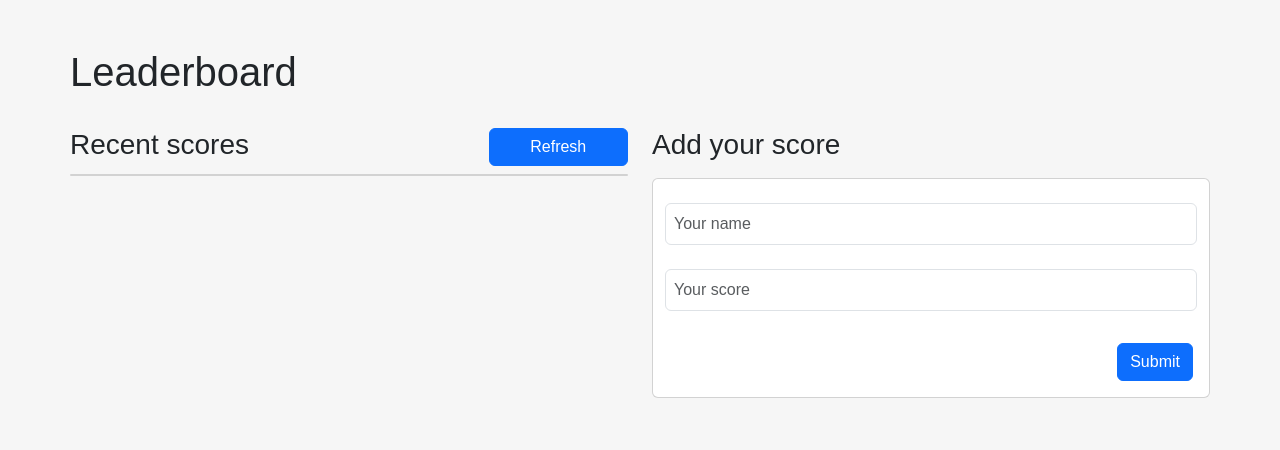
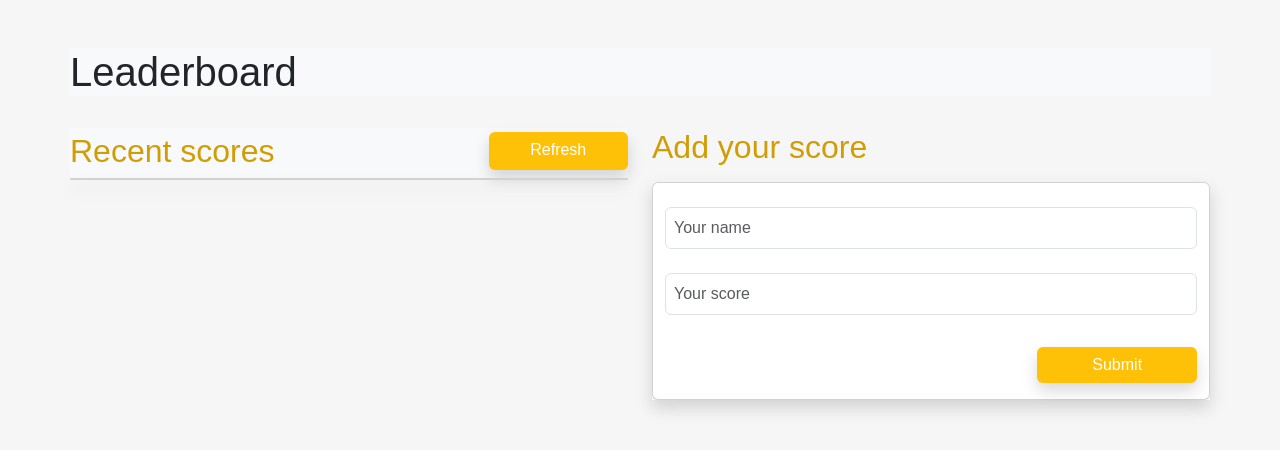
Before and after one commit to ometman/leaderboard, a website built with webpack: page src/index.html in a window 1280 px wide. Built offline with nearby package versions, Linux system fonts and the light colour scheme; no server answers.

Commit message:
Final styling

```diff
--- a/src/index.html
+++ b/src/index.html
@@ -8,16 +8,16 @@
   <body>
      <!--app body container-->
     <div class="container mt-5">
-      <h1 class="row ">Leaderboard</h1>
+      <h1 class="row bg-light">Leaderboard</h1>
       <div class="row gx-5">
         <!--left col-->
         <div class="col-sm-6">
-          <div class="row mt-4">
+          <div class="row mt-4 bg-light">
             <!-- use card-header class later-->
-              <h3 class="col-9 px-0 ">Recent scores</h3>
-              <btn id="score-refresh-btn" class="btn btn-primary btn-md  col-3 mb-2">Refresh</btn>
+              <h2 class="col-9 px-0 pt-1 ">Recent scores</h2>
+              <btn id="score-refresh-btn" class="btn btn-primary btn-md  col-3 mb-2 regular shadow bg-warning mt-1 border-0">Refresh</btn>
           </div>
-          <div class="row display-row">
+          <div class="row display-row regular shadow">
             <div id="display-container" class="card display-container">
             <!--scores listing-->
             </div>
@@ -27,16 +27,16 @@
         <div class="col-sm-6">
           <div class="row mt-4">
             <!-- use card-header class later-->
-            <h3 class="px-0 mb-3">Add your score</h3>
+            <h2 class="px-0 mb-3">Add your score</h2>
           </div>
-          <div class="row">
+          <div class="row regular shadow">
             <div class="card text-right">
               <form id="game-form" class="my-3 text-right">
                 <!-- <label id="name-label" for="name-input" class=".sr-only"> Enter your name</label> -->
                 <input id="name-input" type="text" class=" my-2 border-1 p-2 name form-control" type="text"  placeholder="Your name" required/>
                 <!-- <label id="score-label" for="score-input" class=".sr-only"> Enter your score</label> -->
                 <input id="score-input"  type="number" class="my-4 border-1 p-2 score form-control" type="text" placeholder="Your score" required/>
-                <button id="submit" type="submit" class="submit-score btn btn-primary btn-md mt-2 ">Submit</button>
+                <button id="submit" type="submit" class="submit-score btn btn-primary btn-md mt-2 border-0 bg-warning regular shadow">Submit</button>
               </form>
             </div>
           </div>
--- a/src/modules/showAllScores.js
+++ b/src/modules/showAllScores.js
@@ -6,10 +6,9 @@ const allRecordedScores = async () => {
   const theScores = await recordedScores();
   theScores.forEach((el, elIndex) => {
     const displayScoreList = document.createElement('div');
-    displayScoreList.classList = 'display-scores row pt-2';
+    displayScoreList.classList = 'display-scores row pt-0 ';
     displayScoreList.id = 'display-scores';
-    displayScoreList.id = 'display-scores';
-    displayScoreList.innerHTML += `
+    displayScoreList.innerHTML = `
     <p class="display-name col-4 card-text">${theScores[elIndex].user}</p>
     <p class="display-score col-8 card-text">${theScores[elIndex].score}</p>
     `;
--- a/src/scss/styles.scss
+++ b/src/scss/styles.scss
@@ -6,6 +6,14 @@
 body {
   font-family: Arial, sans-serif;
   background-color: #f6f6f6;
+}
+
+h2 {
+  color: #d09d05;
+}
+
+.score-bg {
+ background-color: #efefeff8;
 }
 
 .bottom-container {
@@ -27,5 +35,7 @@ body {
 }
 
 .submit-score {
-  margin-left: 85%;
+  position: relative;
+  margin-left: 70%;
+  width: 30%;
 }
```
